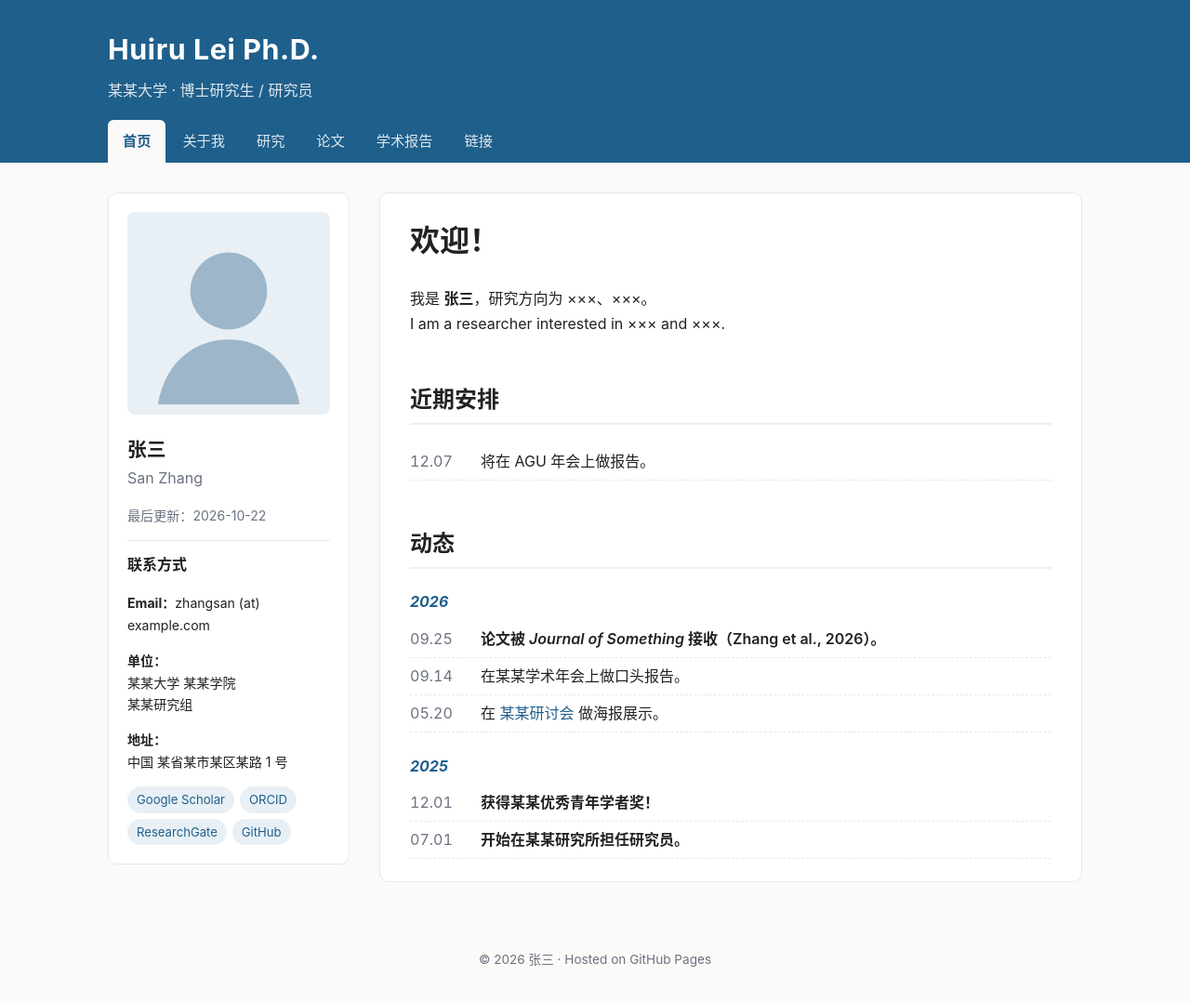
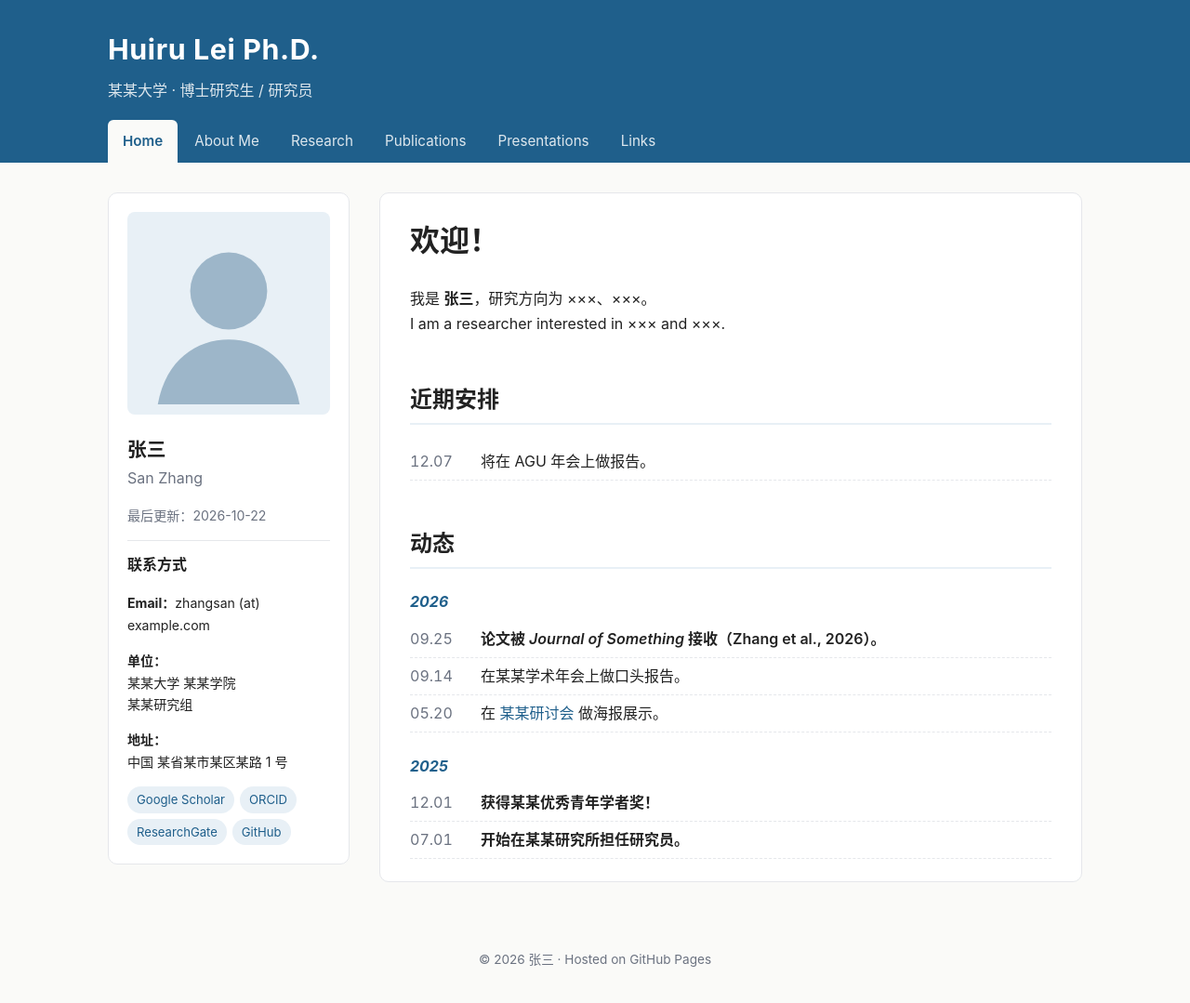
Before and after one commit to Lulu3314/HuiruLei.Mypage, a Jekyll site: the page built from index.html, in a window 1280 px wide and 1085 px high. Shown: the top 1079 px of the window at 93% size. Built offline with Jekyll 4.4.1, drawn with Linux system fonts in a browser that asks for light colours.

Commit message:
Update navigation.yml

```diff
--- a/_data/navigation.yml
+++ b/_data/navigation.yml
@@ -1,13 +1,13 @@
 # ===== 顶部导航：增删页面只改这里 =====
-- title: 首页
+- title: Home
   url: /
-- title: 关于我
+- title: About Me
   url: /cv.html
-- title: 研究
+- title: Research
   url: /research.html
-- title: 论文
+- title: Publications
   url: /publications.html
-- title: 学术报告
+- title: Presentations
   url: /presentations.html
-- title: 链接
+- title: Links
   url: /links.html
```
